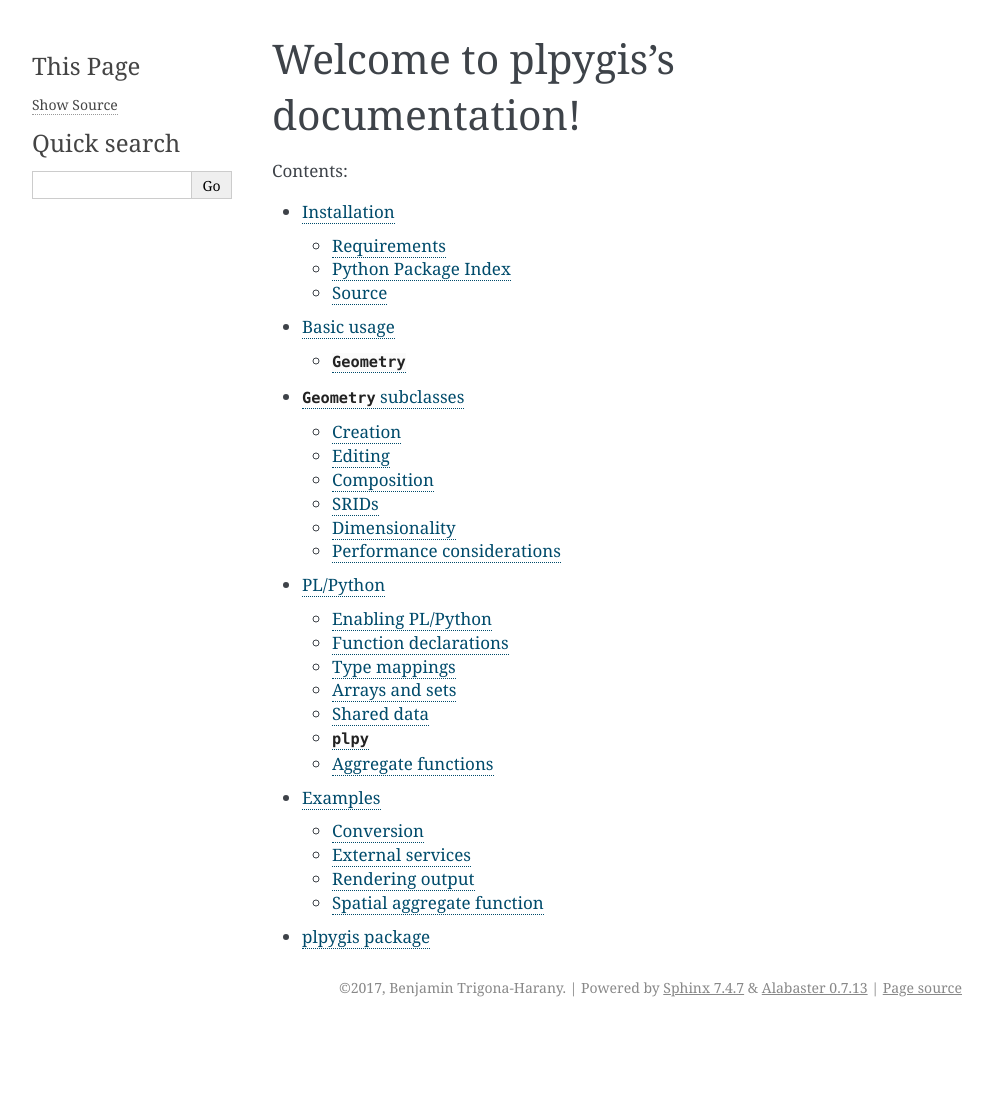
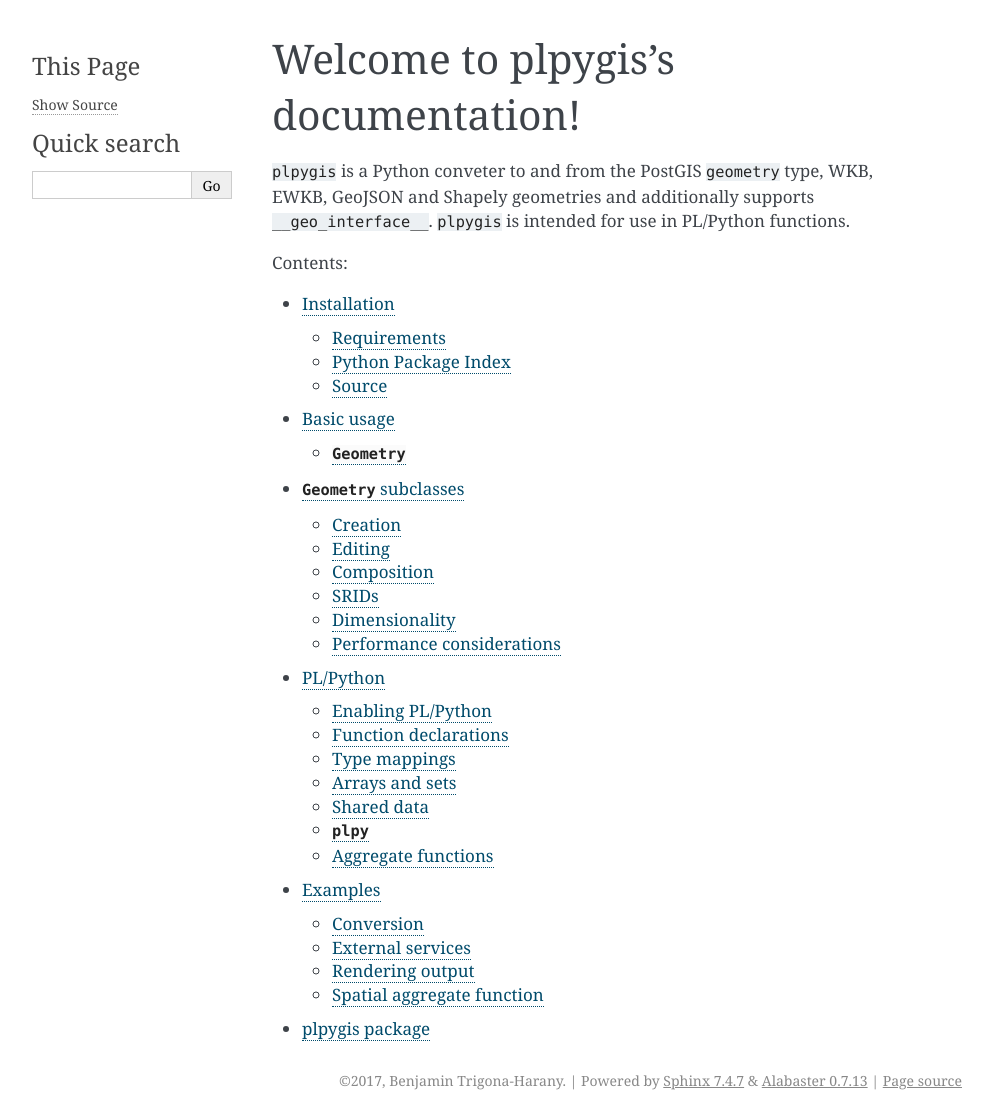
Before and after one commit to bosth/plpygis, a Sphinx documentation site: the page built from doc/source/index.rst, in a window 1280 px wide. Shown: the whole page, without its empty margins (148-1141 px from the left). Built offline with Sphinx 7.4.7, drawn with Linux system fonts in a browser that asks for light colours; before the commit the page ends 1027 px from its top, so only the background shows below that.

Commit message:
Doc improvements.

```diff
--- a/doc/source/index.rst
+++ b/doc/source/index.rst
@@ -6,6 +6,8 @@
 ###################################
 Welcome to plpygis's documentation!
 ###################################
+
+``plpygis`` is a Python conveter to and from the PostGIS ``geometry`` type, WKB, EWKB, GeoJSON and Shapely geometries and additionally supports ``__geo_interface__``. ``plpygis`` is intended for use in PL/Python functions.
 
 .. toctree::
    :maxdepth: 2
--- a/doc/source/installation.rst
+++ b/doc/source/installation.rst
@@ -4,7 +4,7 @@
 Requirements
 ------------
 
-``plpygis`` optionally depends on `Shapely <https://github.com/Toblerity/Shapely>`_ >= 1.5. Without it, conversion to and from Shapely geometries will be impossible.
+``plpygis`` has no dependencies beyond an installation of Python 2.7.x or 3.6.x. Additionally, ``plpygis`` can use `Shapely <https://github.com/Toblerity/Shapely>`_ (version 1.6 or greater) if available. Without it, conversion to and from Shapely geometries will be impossible.
 
 Python Package Index
 --------------------
--- a/doc/source/subclasses.rst
+++ b/doc/source/subclasses.rst
@@ -126,7 +126,7 @@
 
 .. note::
 
-    Getting :meth:`type <plpygis.geometry.Geometry.type>`, :meth:`srid <plpygis.geometry.Geometry.srid>`, :meth:`dimz <plpygis.geometry.Geometry.dimz>` and :meth:`dimm <plpygis.geometry.Geometry.dimm>` are considered "safe" operations. However writing a new SRID or changing the dimensionality will also result in the cached WKB being lost. The geometries type may never be changed.
+    Getting :meth:`type <plpygis.geometry.Geometry.type>`, :meth:`srid <plpygis.geometry.Geometry.srid>`, :meth:`dimz <plpygis.geometry.Geometry.dimz>` and :meth:`dimm <plpygis.geometry.Geometry.dimm>` are considered "safe" operations. However writing a new SRID or changing the dimensionality will also result in the cached WKB being lost. A geometry's type may never be changed.
 
 As a summary, getting the following properties will not affect performance:
 
```
